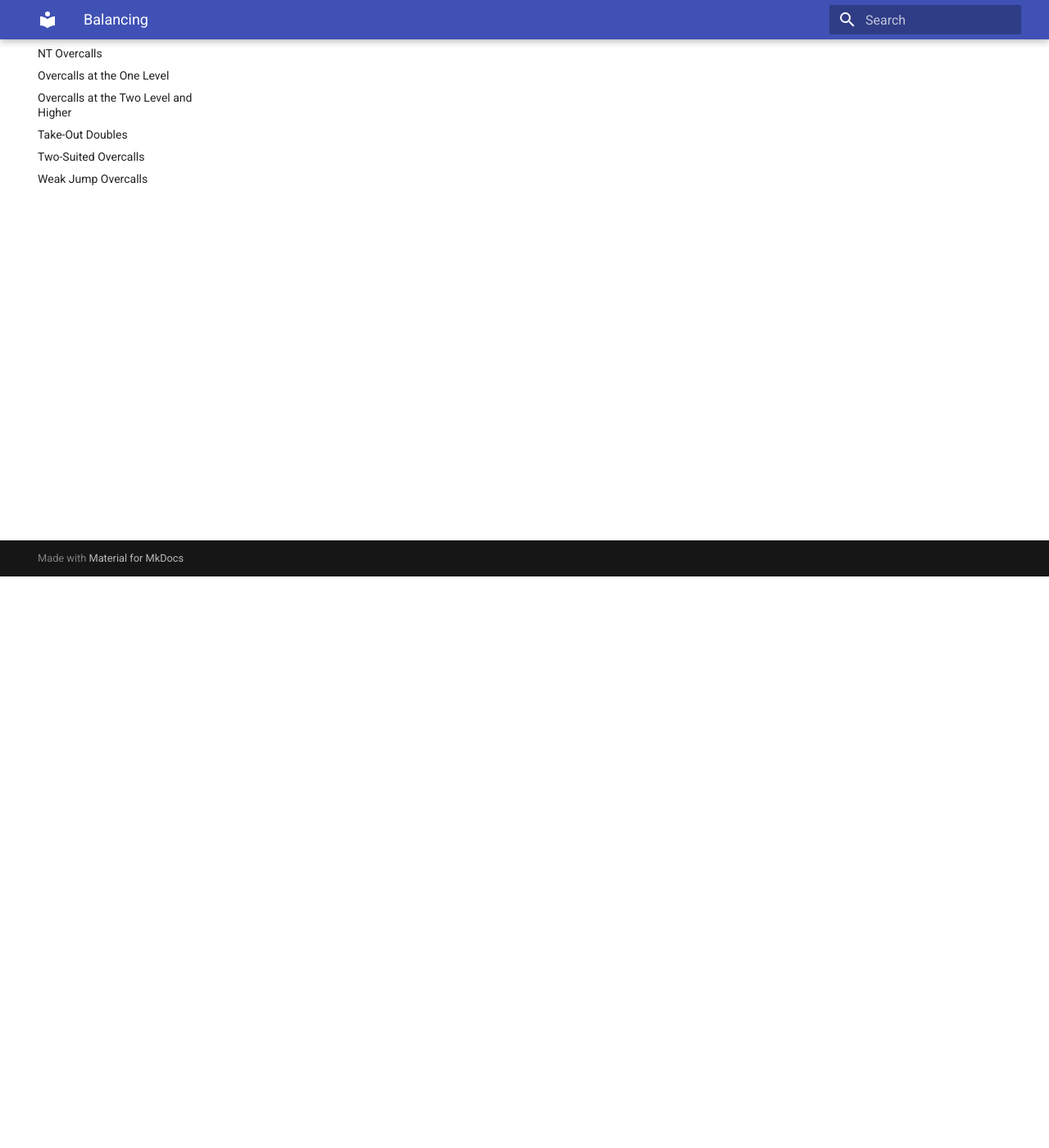
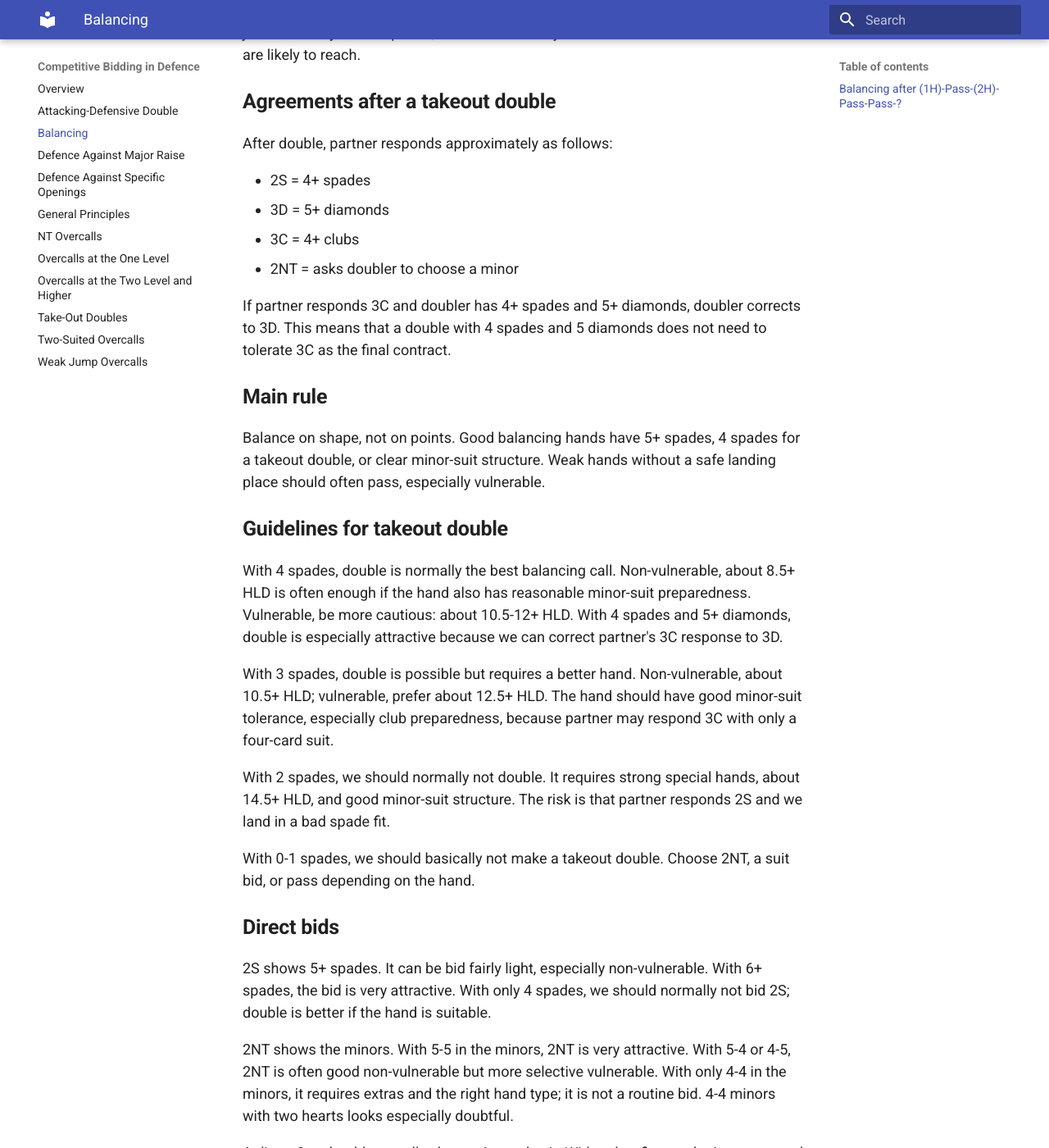
Before and after one commit to glindstrom/polish-club-notes, an MkDocs documentation site: the page built from docs/competitive-bidding/balancing.md, in a window 1280 px wide and 1400 px high, scrolled down 697 px. Shown: the whole window at 82% size. Built offline with MkDocs 1.6.1 and Material for MkDocs 9.7.7, drawn with Linux system fonts in a browser that asks for light colours; some of the changed text lies outside the part shown.

Commit message:
Add balancing guidelines after heart raise

```diff
--- a/docs/competitive-bidding/balancing.md
+++ b/docs/competitive-bidding/balancing.md
@@ -7,3 +7,52 @@
 3. A balancing 2NT shows 19–21 HCP and a balanced hand. Stayman and transfers apply.
 4. With 16–18 HCP and a balanced hand, double first and then bid NT over partner’s response.
 5. A jump-shift (even non-vulnerable) is constructive, showing a good 6-card suit and 11–15 HCP.
+
+## Balancing after (1H)-Pass-(2H)-Pass-Pass-?
+
+We have simulated the balancing position after the opponents open 1H and raise to 2H. The main conclusion is that shape and landing place matter more than raw strength. HLD helps, but only when the hand has the right structure. Do not balance just because you have points; balance because your hand can stand the contracts we are likely to reach.
+
+### Agreements after a takeout double
+
+After double, partner responds approximately as follows:
+
+- 2S = 4+ spades
+- 3D = 5+ diamonds
+- 3C = 4+ clubs
+- 2NT = asks doubler to choose a minor
+
+If partner responds 3C and doubler has 4+ spades and 5+ diamonds, doubler corrects to 3D. This means that a double with 4 spades and 5 diamonds does not need to tolerate 3C as the final contract.
+
+### Main rule
+
+Balance on shape, not on points. Good balancing hands have 5+ spades, 4 spades for a takeout double, or clear minor-suit structure. Weak hands without a safe landing place should often pass, especially vulnerable.
+
+### Guidelines for takeout double
+
+With 4 spades, double is normally the best balancing call. Non-vulnerable, about 8.5+ HLD is often enough if the hand also has reasonable minor-suit preparedness. Vulnerable, be more cautious: about 10.5-12+ HLD. With 4 spades and 5+ diamonds, double is especially attractive because we can correct partner's 3C response to 3D.
+
+With 3 spades, double is possible but requires a better hand. Non-vulnerable, about 10.5+ HLD; vulnerable, prefer about 12.5+ HLD. The hand should have good minor-suit tolerance, especially club preparedness, because partner may respond 3C with only a four-card suit.
+
+With 2 spades, we should normally not double. It requires strong special hands, about 14.5+ HLD, and good minor-suit structure. The risk is that partner responds 2S and we land in a bad spade fit.
+
+With 0-1 spades, we should basically not make a takeout double. Choose 2NT, a suit bid, or pass depending on the hand.
+
+### Direct bids
+
+2S shows 5+ spades. It can be bid fairly light, especially non-vulnerable. With 6+ spades, the bid is very attractive. With only 4 spades, we should normally not bid 2S; double is better if the hand is suitable.
+
+2NT shows the minors. With 5-5 in the minors, 2NT is very attractive. With 5-4 or 4-5, 2NT is often good non-vulnerable but more selective vulnerable. With only 4-4 in the minors, it requires extras and the right hand type; it is not a routine bid. 4-4 minors with two hearts looks especially doubtful.
+
+A direct 3m should normally show a 6+ card suit. With only a five-card minor, you need extras, a good suit, and about 14+ HLD, especially vulnerable. A five-card minor without extra playing strength is dangerous because we can often be doubled when the contract goes down.
+
+### Matchpoints
+
+At matchpoints we are not necessarily less active, but shape becomes even more important. It is good to fight for the part-score when we have a safe landing place, but bad three-level contracts and bad 2S fits are expensive. 2S with 5+ spades and double with 4 spades hold up well. Thin 3m bids and doubles with 0-2 spades become clearly worse.
+
+### Practical memory rule
+
+- Bid 2S with 5+ spades.
+- Double with 4 spades, or with 3 spades and good minor-suit tolerance.
+- Bid 2NT with real minors, preferably at least 5-4.
+- Bid 3m with a 6+ card suit, not lightly on a five-card suit.
+- Pass hands without a clear landing place, even if they have some points.
```
Also changed, not shown: docs/changelog.md (+4 -0 lines).
